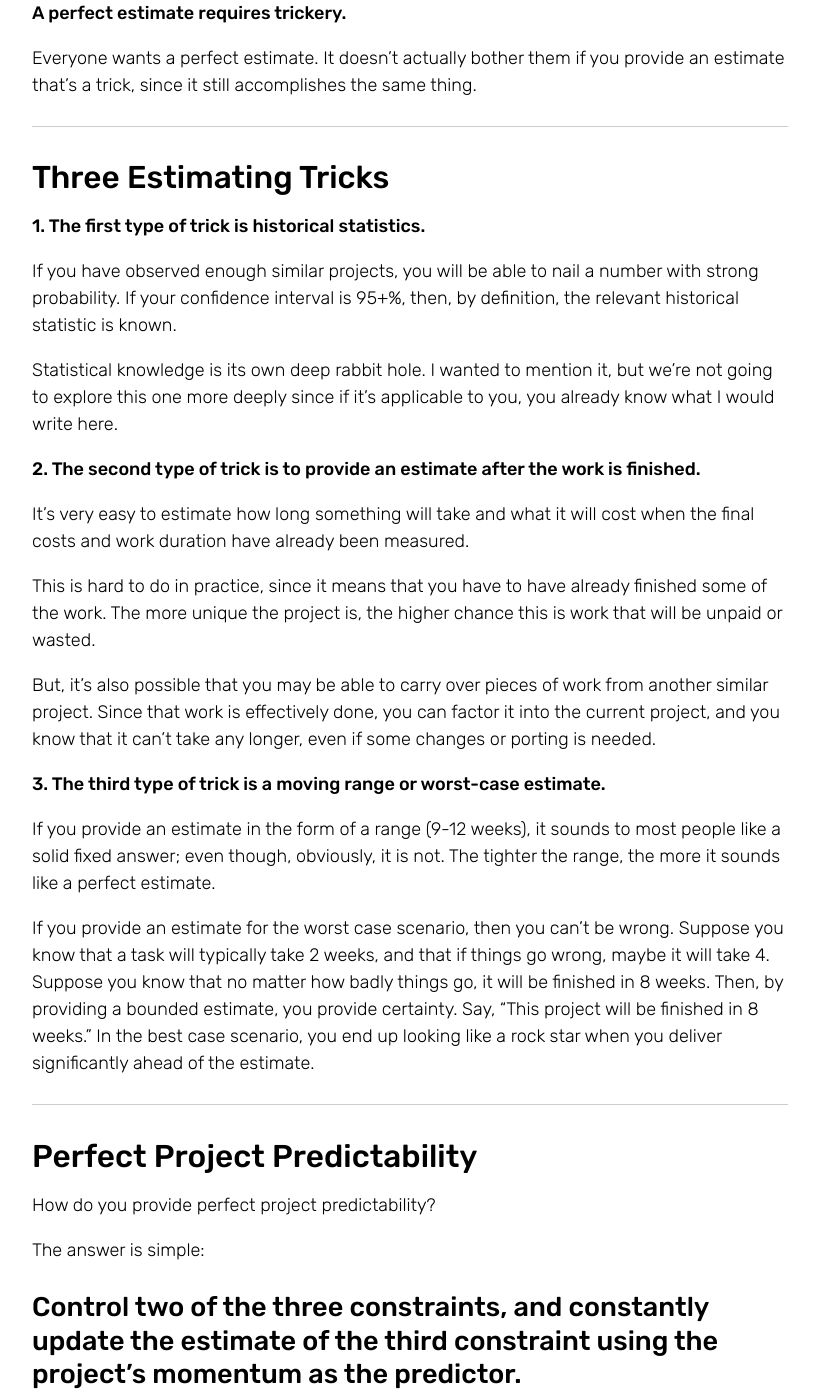
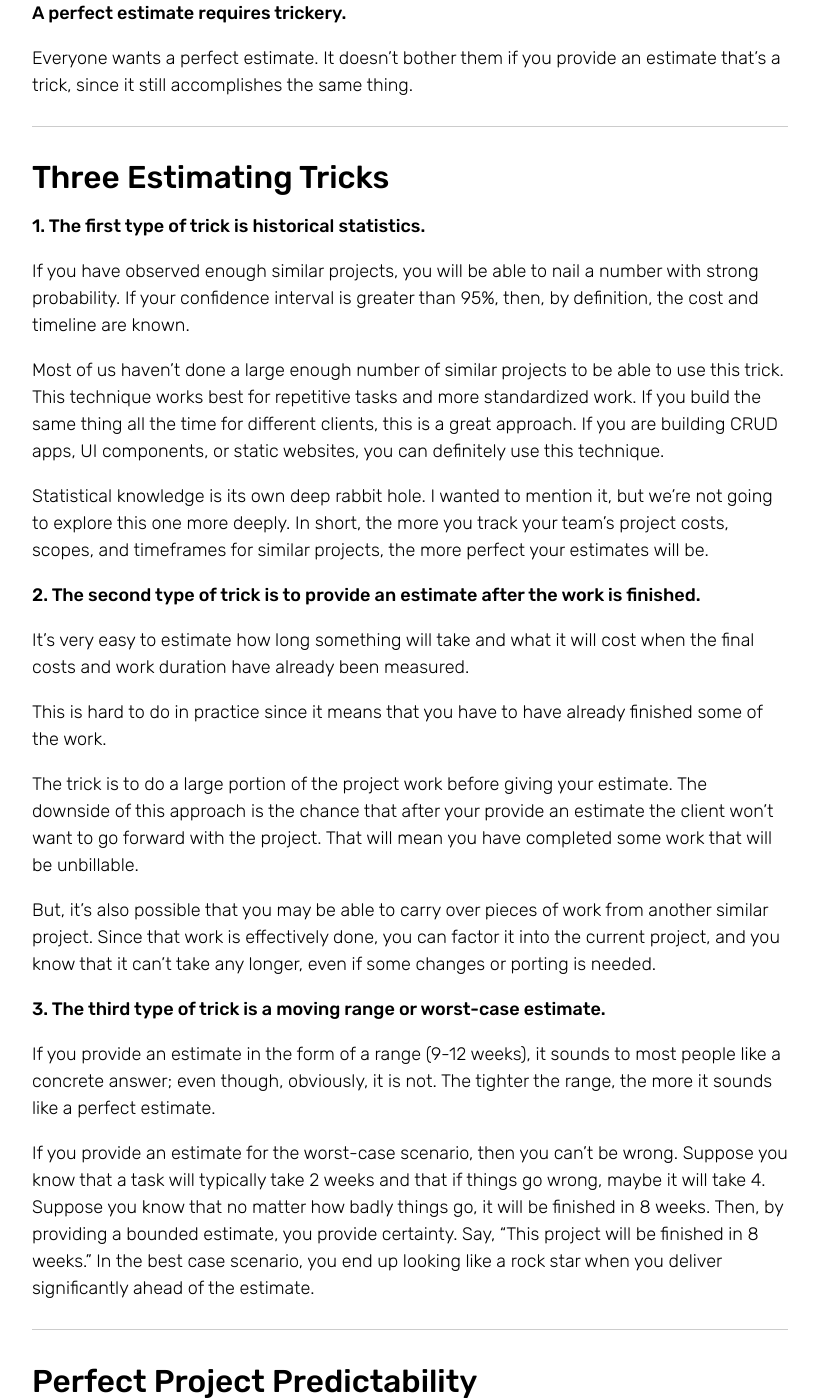
Before and after one commit to SilasReinagel/silasreinagel.github.io, a Jekyll site: the page built from static/delivering/C4_project_predictability.md, in a window 1280 px wide and 1400 px high, scrolled down 1806 px. Shown: the whole window, without its empty margins (230-1049 px from the left). Built offline with Jekyll 4.4.1, drawn with Linux system fonts in a browser that asks for light colours; nearby versions of some CDN libraries; our own code applies the rules of GitHub Pages for plain Markdown files; some of the changed text lies outside the part shown.

Commit message:
Project Management Secrets. Editing Chapter 4-5.

```diff
--- a/static/delivering/C4_project_predictability.md
+++ b/static/delivering/C4_project_predictability.md
@@ -12,37 +12,37 @@
 
 ## Seeing The Future Through Synthesis
 
-Remember how, in the first chapter, I said that your job as a project manager is to **successfully bring a project to completion**?
+Remember how, in the first chapter, I said that your job as a project manager is to **bring a project to completion successfully**?
 
-And, do you recall that the key risks to a project are **going off the rails in one of the key input dimensions of time, scope, and costs**?
+Do you recall that the key risks to a project are **going off the rails in one of the key input dimensions of time, scope, and costs**?
 
 Furthermore, do you remember that a **project's momentum is the key metric of its health**?
 
 These three key ideas are what gives us perfect future vision. The synthesis of these three ideas can be used to arrive at the perfect means of predicting a project's future.
 
-Before we get to that beautiful synthesis, first we must take a brief look at estimation and its key challenge.
+Before we get to that beautiful synthesis, we must take a brief look at estimation and its key challenge.
 
 ---
 
 ## The Estimation Dilemma
 
-People hate uncertainty. That is why they love estimates. An estimate plants itself in someone's mind and replaces uncertainty. It feels really good to have certainty, instead of uncertainty.
+People hate uncertainty. That is why they love estimates. An estimate plants itself in someone's mind and replaces uncertainty. It feels really good to have certainty instead of uncertainty.
 
 If you want to have a perfect estimate, what do you need to know?
 
 Going back to the Iron Triangle, an estimate is a predicted cost, timeframe, and scope of work.
 
-When you order a hamburger at a restaurant, they say, "That will be $8.99. We're pretty busy today, your burger should be ready in 15 minutes."
+When you order a hamburger at a restaurant, they say, "That will be $8.99. We're pretty busy today. Your burger should be ready in 15 minutes."
 
-You know how much the burger costs, how long it will take before you get your burger, and what the burger is made with, before you pay anything.
+You know how much the burger costs, how long it will take before you get your burger, and what the burger is made with before paying anything.
 
-A project is no different, in concept, than this estimate for a hamburger. The key difference is that your project is usually more complex than a hamburger, more unique than a hamburger, and you have less historical experience at this kind of project than the restaurant has at delivering burgers. *Unless, you are some kind of insane rock star who effortlessly delivers hundreds of projects every day. If so, hats off to you!.*
+A project is no different, in concept, than this estimate for a hamburger. The key difference is that your project is usually more complex than a hamburger, more unique than a hamburger. You have less historical experience at this kind of project than the restaurant has at delivering burgers. *Unless, you are some insane rock star who effortlessly delivers hundreds of projects every day. If so, hats off to you!.*
 
 A perfect estimate is one that is right more than 99% of the time. There are no truly perfect estimates in our world.
 
 **A perfect estimate requires trickery.**
 
-Everyone wants a perfect estimate. It doesn't actually bother them if you provide an estimate that's a trick, since it still accomplishes the same thing.
+Everyone wants a perfect estimate. It doesn't bother them if you provide an estimate that's a trick, since it still accomplishes the same thing.
 
 ---
 
@@ -50,23 +50,27 @@
 
 **1. The first type of trick is historical statistics.**
 
-If you have observed enough similar projects, you will be able to nail a number with strong probability. If your confidence interval is 95+%, then, by definition, the relevant historical statistic is known.
+If you have observed enough similar projects, you will be able to nail a number with strong probability. If your confidence interval is greater than 95%, then, by definition, the cost and timeline are known.
 
-Statistical knowledge is its own deep rabbit hole. I wanted to mention it, but we're not going to explore this one more deeply since if it's applicable to you, you already know what I would write here.
+Most of us haven't done a large enough number of similar projects to be able to use this trick. This technique works best for repetitive tasks and more standardized work. If you build the same thing all the time for different clients, this is a great approach. If you are building CRUD apps, UI components, or static websites, you can definitely use this technique.
+
+Statistical knowledge is its own deep rabbit hole. I wanted to mention it, but we're not going to explore this one more deeply. In short, the more you track your team's project costs, scopes, and timeframes for similar projects, the more perfect your estimates will be.
 
 **2. The second type of trick is to provide an estimate after the work is finished.**
 
-It's very easy to estimate how long something will take and what it will cost when the final costs and work duration have already been measured.
+It’s very easy to estimate how long something will take and what it will cost when the final costs and work duration have already been measured.
 
-This is hard to do in practice, since it means that you have to have already finished some of the work. The more unique the project is, the higher chance this is work that will be unpaid or wasted.
+This is hard to do in practice since it means that you have to have already finished some of the work.
 
-But, it's also possible that you may be able to carry over pieces of work from another similar project. Since that work is effectively done, you can factor it into the current project, and you know that it can't take any longer, even if some changes or porting is needed.
+The trick is to do a large portion of the project work before giving your estimate. The downside of this approach is the chance that after your provide an estimate the client won’t want to go forward with the project. That will mean you have completed some work that will be unbillable.
+
+But, it’s also possible that you may be able to carry over pieces of work from another similar project. Since that work is effectively done, you can factor it into the current project, and you know that it can’t take any longer, even if some changes or porting is needed.
 
 **3. The third type of trick is a moving range or worst-case estimate.**
 
-If you provide an estimate in the form of a range (9-12 weeks), it sounds to most people like a solid fixed answer; even though, obviously, it is not. The tighter the range, the more it sounds like a perfect estimate.
+If you provide an estimate in the form of a range (9-12 weeks), it sounds to most people like a concrete answer; even though, obviously, it is not. The tighter the range, the more it sounds like a perfect estimate.
 
-If you provide an estimate for the worst case scenario, then you can't be wrong. Suppose you know that a task will typically take 2 weeks, and that if things go wrong, maybe it will take 4. Suppose you know that no matter how badly things go, it will be finished in 8 weeks. Then, by providing a bounded estimate, you provide certainty. Say, "This project will be finished in 8 weeks." In the best case scenario, you end up looking like a rock star when you deliver significantly ahead of the estimate.
+If you provide an estimate for the worst-case scenario, then you can't be wrong. Suppose you know that a task will typically take 2 weeks and that if things go wrong, maybe it will take 4. Suppose you know that no matter how badly things go, it will be finished in 8 weeks. Then, by providing a bounded estimate, you provide certainty. Say, "This project will be finished in 8 weeks." In the best case scenario, you end up looking like a rock star when you deliver significantly ahead of the estimate.
 
 ---
 
@@ -76,7 +80,7 @@
 
 The answer is simple:
 
-### **Control two of the three constraints, and constantly update the estimate of the third constraint using the project's momentum as the predictor.**
+### **Control two of the three input dimensions and continuously update the third dimension's estimate using the project's momentum as the predictor.**
 
 That's the magic trick that will make you a Master Project Manager!
 
@@ -88,9 +92,9 @@
 
 As we learned from the Iron Triangle, you can lock in any two constraints for the project.
 
-The third constraint is IMPOSSIBLE to lock in, and so you provide certainty by using the estimation tricks to make it seem as if it's certain, even though it really isn't.
+The third dimension is IMPOSSIBLE to lock in, and so you provide certainty by using the estimation tricks to make it seem as if it's certain, even though it really isn't.
 
-By using great reporting skills, it will never seem like there is any project uncertainty.
+By using excellent reporting skills, it will never seem like there is any project uncertainty.
 
 ---
 
@@ -104,27 +108,27 @@
 
 Next, at regular intervals, you provide a progress summary along with a new estimate.
 
-> "So far, we are 1 week into the project, with 1 feature finished, and another one halfway finished. We have spent $60K. Everything is on track for project completion in the 4 week timeline."
+> "So far, we are 1 week into the project, with 1 feature finished and another one halfway finished. We have spent $60K. Everything is on track for project completion in the 4-week timeline."
 
-> "We just wrapped up week 2 of the project. 4 features are fully finished. We have spent $120K. Everything is on track for project completion in the 4 week timeline."
+> "We just wrapped up week 2 of the project. 4 features are fully finished. We have spent $120K. Everything is on track for project completion in the 4-week timeline."
 
-> "Week 3 Update. 5 features are now live, and we're halfway done with a sixth feature. We have spent $180K. Everything is on track for project completion in the 4 week timeline."
+> "Week 3 Update. 5 features are now live, and we're halfway done with a sixth feature. We have spent $180K. Everything is on track for project completion in the 4-week timeline."
 
 Finally, once the project reaches the end of its timebox, you present the final summary.
 
 > "Project Summary. Our initial estimate was that this project would cost $240K, take 4 weeks, and deliver at least 5 out of these 10 desired features. We have successfully delivered 7 out of the 10 desired features in 4 weeks for a total of $240K."
 
-As you can see from this reporting, it seems that everything is fully in control and predictable the entire time. As you can also see, this was **A TRICK**. 10 features were initially requested, and only 7 were delivered. But, due to providing an estimate range, it feels like 2 **BONUS FEATURES** were delivered, since only 5 were promised in the initial estimate.
+As you can see from this reporting, it seems that everything is fully in control and predictable the entire time. As you can also see, this was **A TRICK**. 10 features were initially requested, and only 7 were delivered. But, due to providing an estimate range, it feels like 2 **BONUS FEATURES** were delivered since only 5 were promised in the initial estimate.
 
-In addition. notice that due to the way the summary is presented, it sounds as if the timeline is the factor that could vary. In reality, the timeline is fixed, and only the scope of the project (number of features) actually varies. The expenses and timeline were set in stone before the project began.
+In addition, notice that due to the way the summary is presented, it sounds as if the timeline is the factor that could vary. In reality, the timeline is fixed. Only the scope of the project (number of features) actually varies. The expenses and timeline were set in stone before the project began.
 
 As a practice exercise, imagine yourself providing an initial project estimate and 4 project reports using the other two constraints as the ranged variable. The example shows us having a variable scope. It is just as simple to do the same with a cost or timeline variable. I have done these with projects countless times, depending on which constraints are most important for the projects I manage.
 
-This is the magic that you must work to be a great project manager! You can provide perfect predictability, as long as you know this trick.
+This is the magic that you must work to be a great project manager! You can provide perfect predictability as long as you know this trick.
 
 Once again, the trick to perfect project predictability is:
 
-### **Control two of the three constraints, and constantly update the estimate of the third constraint using the project's momentum as the predictor.**
+### **Control two of the three input dimensions and continuously update the third dimension's estimate using the project's momentum as the predictor.**
 
 ---
 
```
Also changed, not shown: other parts of static/delivering/C4_project_predictability.md (+1 -1 lines), static/delivering/01_version.md (+2 -2 lines), static/delivering/C12_all_the_secrets.md (+1 -1 lines), static/delivering/C1_no_bullshit.md (+2 -2 lines), static/delivering/C5_essential_tools.md (+12 -12 lines).
